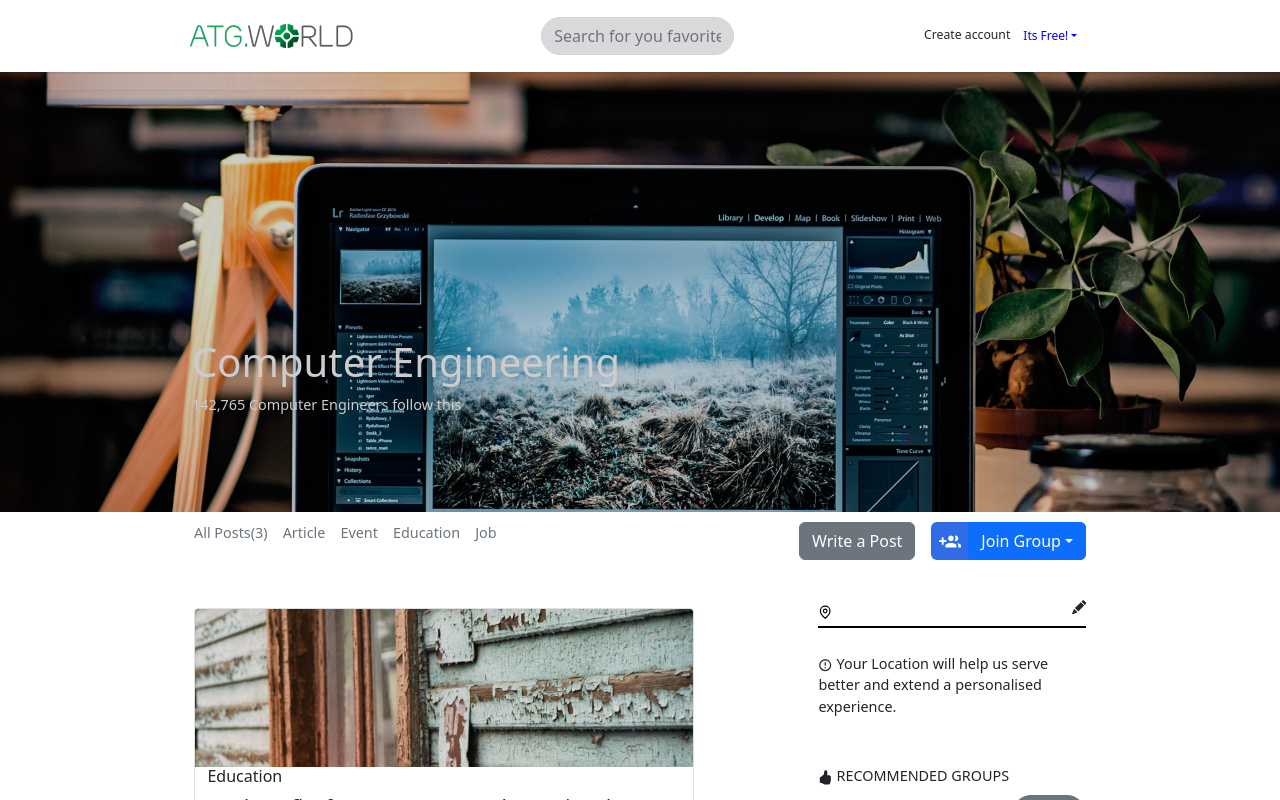
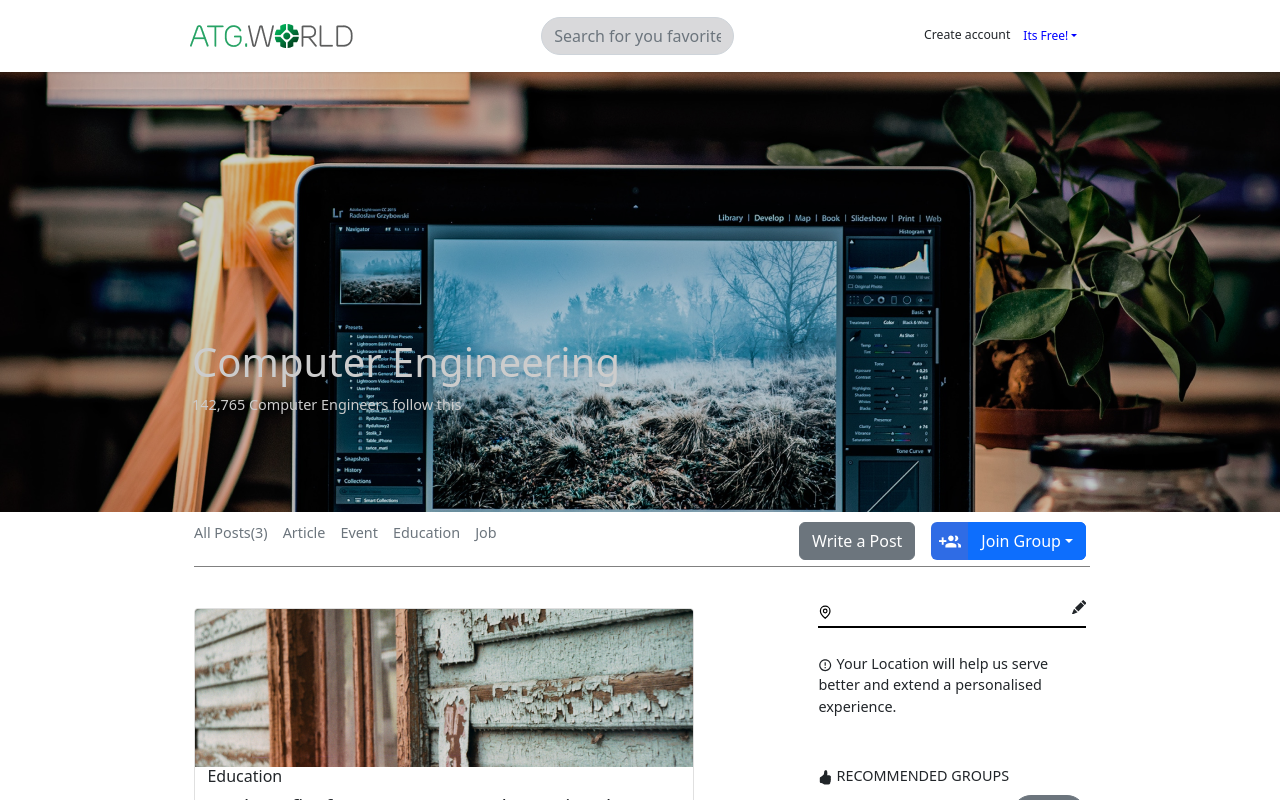
Before and after one commit to NiladriChatterje/banao, a React (Vite) app: page / in a window 1280 px wide. Shown: the top 800 px of the page. Built offline with nearby package versions, Linux system fonts and the light colour scheme.

Commit message:
simple underline

```diff
--- a/src/Component/Home/Home.jsx
+++ b/src/Component/Home/Home.jsx
@@ -65,6 +65,7 @@
 						</ButtonGroup>
 					</div>
 				</div>
+				<span style={{ width: '100%', height: '1px', backgroundColor: 'grey', position: 'absolute', margin: '6px 0' }} />
 
 				<div id="mobile-navs">
 					<div>Posts({podcastsArray.length})</div>
```
